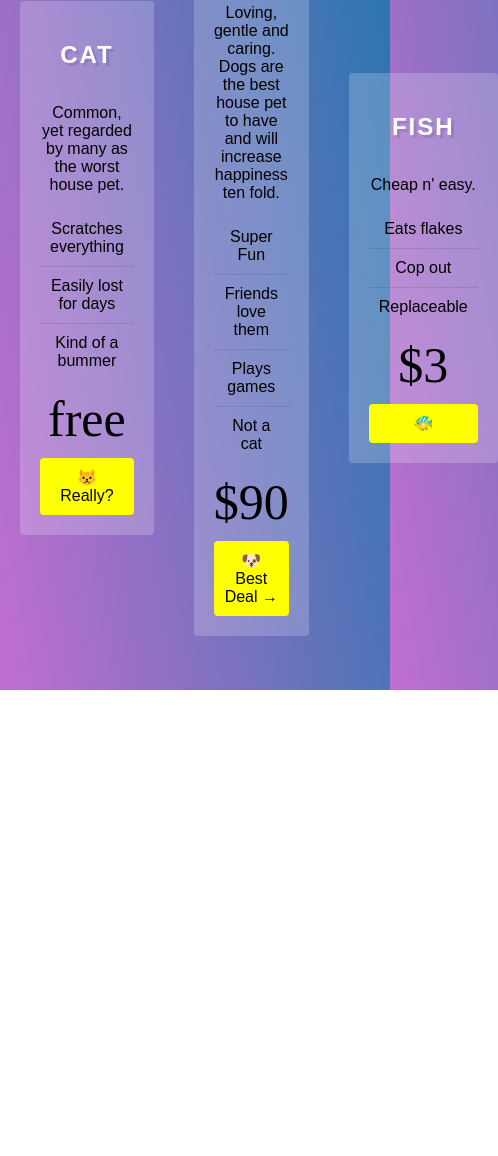
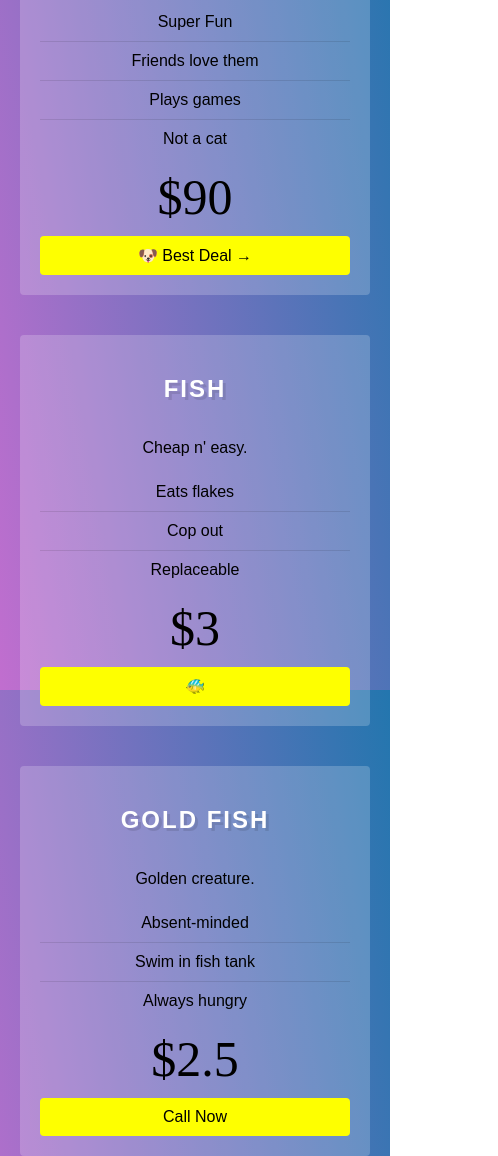
Before and after one commit to railsstudent/what-the-flexBox-2, a plain HTML site: page pricing-grid/index.html in a window 390 px wide. Shown: the part 154-1310 px from the top of the page, 498 px wide, since content can reach past the window. Before the commit the page ends 844 px from the top, so only its background shows below. Drawn offline with Linux system fonts and the light colour scheme.

Commit message:
Add one more pet. Make responsive queries to adjust flex property

```diff
--- a/pricing-grid/index.html
+++ b/pricing-grid/index.html
@@ -57,6 +57,21 @@
       <a href="#" class="cta">🐠</a>
     </div>
 
+    <div class="plan plan4">
+
+      <h2>Gold Fish</h2>
+      <p>Golden creature.</p>
+      <ul class="features">
+        <li>Absent-minded</li>
+        <li>Swim in fish tank</li>
+        <li>Always hungry</li>
+      </ul>
+
+      <p class="price">$2.5</p>
+
+      <a href="#" class="cta">Call Now</a>
+    </div>
+
   </div>
 
 </body>
--- a/pricing-grid/style.css
+++ b/pricing-grid/style.css
@@ -84,3 +84,24 @@ a {
 .plan .cta {
   align-self: flex-end;
 }
+
+@media all and (max-width:1000px) {
+  .pricing-grid {
+    flex-wrap: wrap;
+    align-content: center;
+  }
+
+  .pricing-grid .plan {
+    flex-basis: 40%;
+  }
+}
+
+@media all and (max-width:500px) {
+  .pricing-grid {
+    flex-wrap: wrap;
+  }
+
+  .pricing-grid .plan {
+    flex-basis: 100%;
+  }
+}
```
